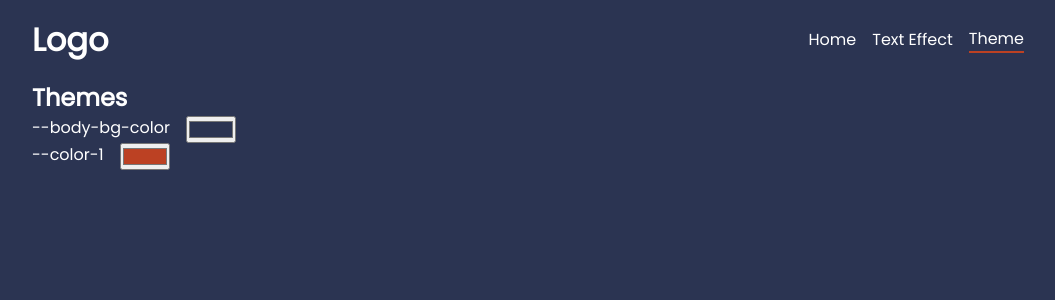
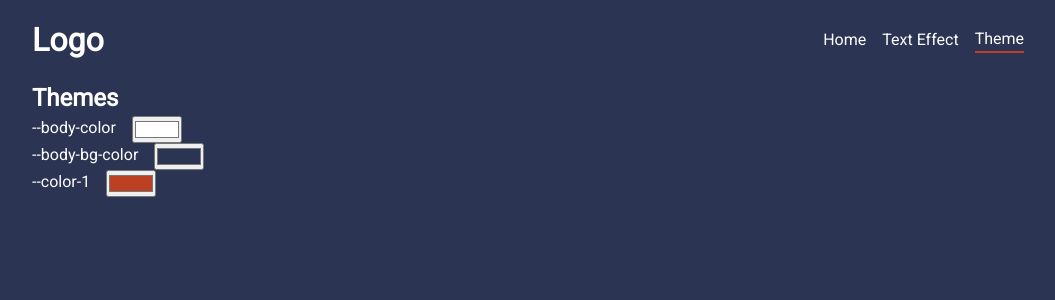
Before and after one commit to pascal-brand38/react-pages, a React (Vite) app: page /theme in a window 1280 px wide. Shown: the top 300 px of the page, without its empty margins (112-1167 px from the left). Built offline with nearby package versions, Linux system fonts and the light colour scheme.

Commit message:
Theme: simplified it
Signed-off-by: Pascal Brand <pascal.brand38@gmail.com>

```diff
--- a/src/index.scss
+++ b/src/index.scss
@@ -3,16 +3,17 @@
 ///
 
 @import "./scss/utility/pbr-reset.scss";
-@import url('https://fonts.googleapis.com/css2?family=Poppins&display=swap');
+@import url('https://fonts.googleapis.com/css2?family=Roboto&display=swap');
 
 :root {
-  --body-color: white;
+  // colors - do not use html color code (such as FloralWhite) as not recognized by the theme setter
+  --body-color: #FFFFFF;
   --body-bg-color: #2b3452;
   --color-1: #bc4123;
 }
 
 body {
-  font-family: Poppins;
+  font-family: Roboto;
   font-size: 16px;
   background-color: var(--body-bg-color);
   color: var(--body-color);
--- a/src/pages/Theme.jsx
+++ b/src/pages/Theme.jsx
@@ -1,46 +1,52 @@
-import { useState, useEffect } from "react";
+/// Copyright (c) Pascal Brand
+/// MIT License
+///
+/// Theme changer (colors,...) from css variables
+/// Note that react's state as useless as changing a css variable value update the
+/// site rendering.
 
 
-function setColor(setState, variable, newColor) {
-  setState(newColor)
-  document.documentElement.style.setProperty(variable, newColor);
-  // getComputedStyle(document.documentElement).getPropertyValue('--body-bg-color')
+/// get and set values of css variables
+const cssVar = {
+  get: (name) => {
+    // from https://stackoverflow.com/questions/62750308/getpropertyvalue-includes-whitespace-of-css-formating-when-retrieving-custom-c
+    //    trim() to remove the whitespace in front and end of the css value
+    //    as getPropertyValue reflects how the css is written (with whitespace or without)
+    return getComputedStyle(document.documentElement).getPropertyValue(name).trim();
+  },
+  set: (name, value) => {
+    document.documentElement.style.setProperty(name, value);
+  },
 }
 
-function ColorTheme({ cssVar, state, setState }) {
+/// display an input button to choose the color of a css variable
+function ChooseColorInTheme({ nameCssVar }) {
   const cssVarStyle = {
     display: "flex",
     gap: "1rem",
   }
   return (
     <div style={ cssVarStyle }>
-      <label> { cssVar } </label>
+      <label> { nameCssVar } </label>
       <input
         type = "color"
-        defaultValue = { state }
-        onChange = { (e) => { setColor(setState, cssVar, e.target.value); } }
+        defaultValue = { cssVar.get(nameCssVar)}
+        onChange = { (e) => { cssVar.set(nameCssVar, e.target.value); } }
         />
     </div>
   );
 }
 
 
+/// Display all css variable we are able to update
 function Theme() {
-  var [ color1, setColor1 ] = useState('#bc4123')
-  var [ bodyBgColor, setBodyBgColor ] = useState('#2b3452')
-
-  // useEffect( () => {
-  //   console.log('useeffect ', getComputedStyle(document.documentElement).getPropertyValue('--color-1'))
-  //   setColor(setPrimaryColor, '--color-1', getComputedStyle(document.documentElement).getPropertyValue('--color-1'));
-
-  // }, []); // ran only once
-
   return (
     <>
       <h2> Themes</h2>
 
-      <ColorTheme cssVar='--body-bg-color' state={bodyBgColor} setState={setBodyBgColor} />
-      <ColorTheme cssVar='--color-1' state={color1} setState={setColor1} />
+      <ChooseColorInTheme nameCssVar='--body-color' />
+      <ChooseColorInTheme nameCssVar='--body-bg-color' />
+      <ChooseColorInTheme nameCssVar='--color-1' />
 
     </>
   );
```
